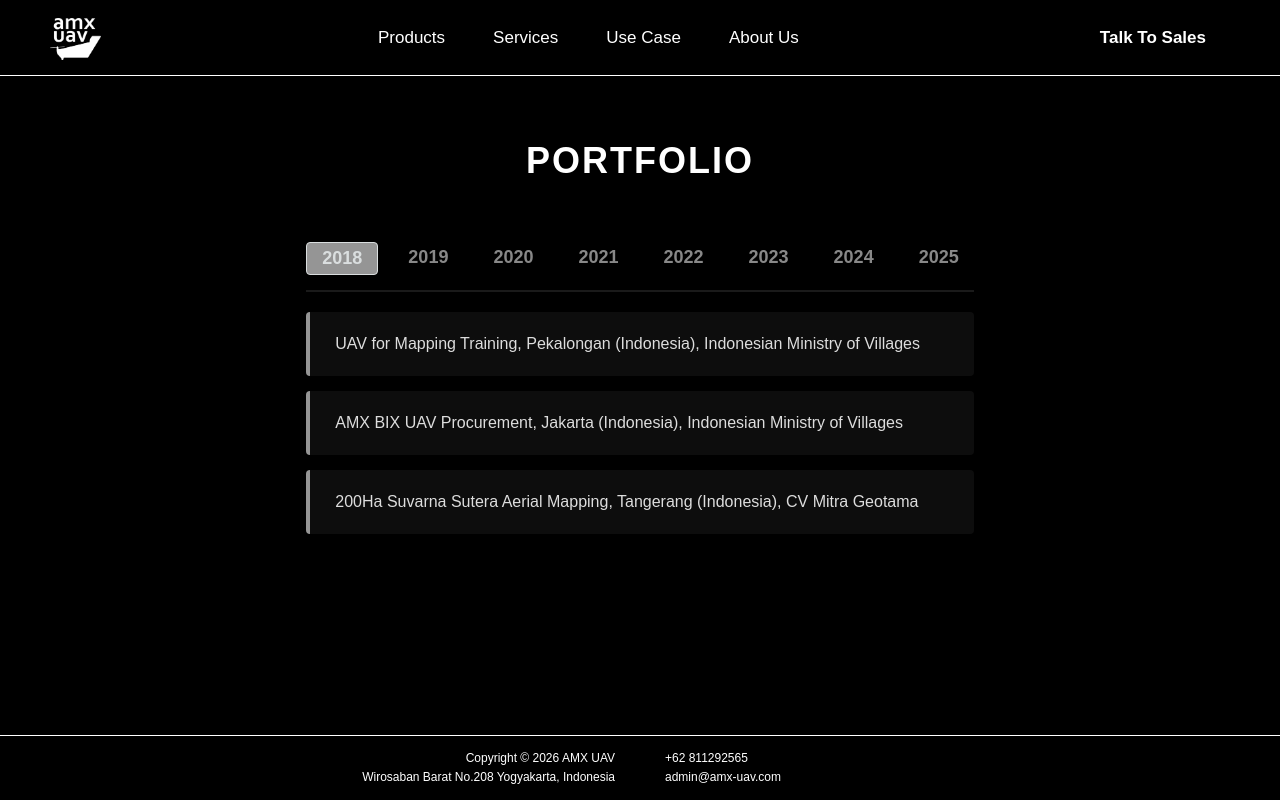
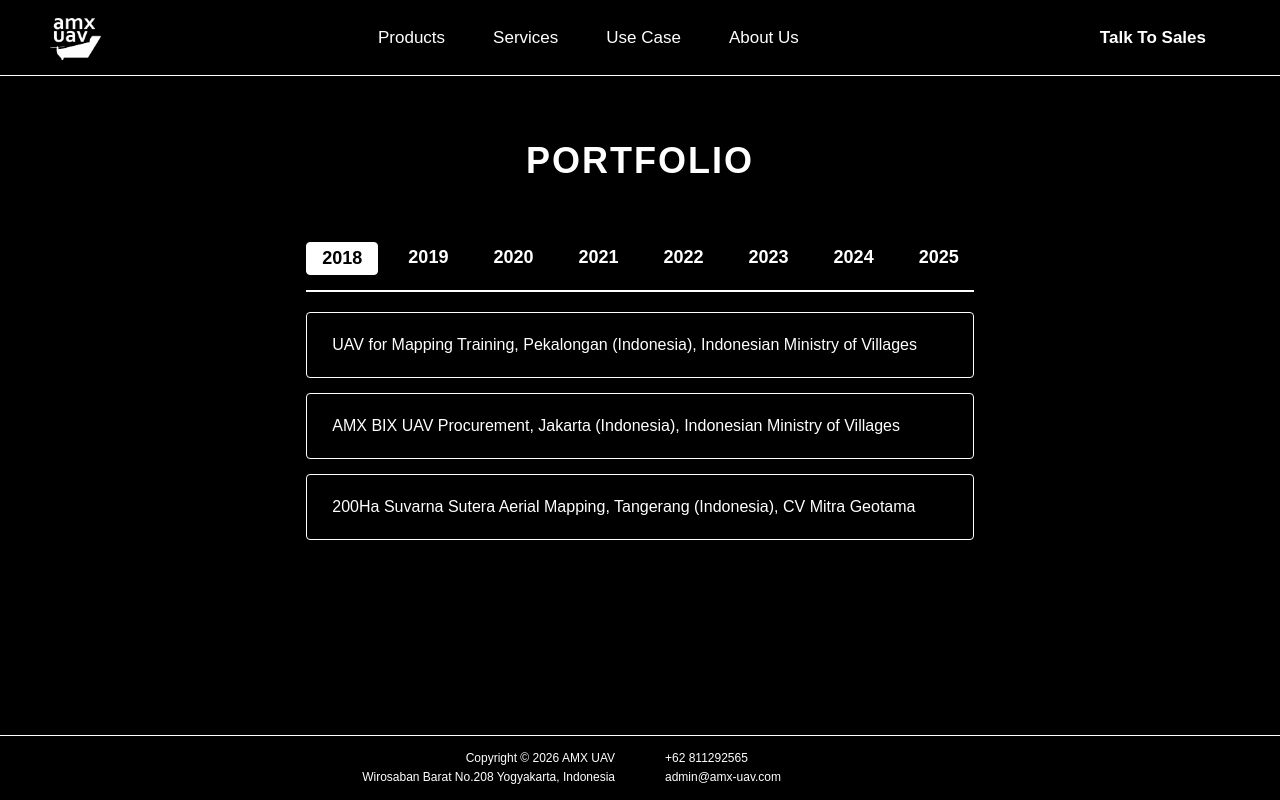
Before and after one commit to nasgmr/website-amx-next, a Next.js app: page /about-us/portfolio/2018 in a window 1280 px wide. Built offline with nearby package versions, Linux system fonts and the light colour scheme; a web font is replaced by a local one.

Commit message:
fix: portfolio page color

```diff
--- a/src/css/style.css
+++ b/src/css/style.css
@@ -1584,12 +1584,12 @@ body {
   flex-wrap: wrap;
   gap: 15px;
   margin-bottom: 20px;
-  border-bottom: 2px solid #FFFFFF1A;
+  border-bottom: 2px solid #FFFFFF;
   padding-bottom: 15px;
 }
 
 .timeline-nav a {
-  color: #888888;
+  color: #FFFFFF;
   text-decoration: none;
   font-size: 18px;
   font-weight: 600;
@@ -1599,14 +1599,14 @@ body {
 }
 
 .timeline-nav a:hover {
-  color: #FFFFFF;
-  background-color: #353535;
+  color: #000000;
+  background-color: #FFFFFF;
 }
 
 .timeline-nav a.active-year {
-  color: #DADEDF;
-  background-color: #959595;
-  border: 1px solid #DADEDF;
+  color: #000000;
+  background-color: #FFFFFF;
+  border: 1px solid #FFFFFF;
 }
 
 .portfolio-list {
@@ -1616,8 +1616,8 @@ body {
 }
 
 .portfolio-item {
-  background-color: #FFFFFF0D;
-  border-left: 4px solid #959595;
+  background-color: transparent;
+  border: 1px solid #FFFFFF;
   padding: 20px 25px;
   border-radius: 4px;
   transition: transform 0.2s ease;
@@ -1625,11 +1625,11 @@ body {
 
 .portfolio-item:hover {
   transform: translateX(10px);
-  background-color: #FFFFFF14;
+  background-color: #FFFFFF;
 }
 
 .portfolio-item p {
-  color: #DDDDDD;
+  color: #FFFFFF;
   margin: 0;
   font-size: 16px;
   line-height: 1.5;
```
